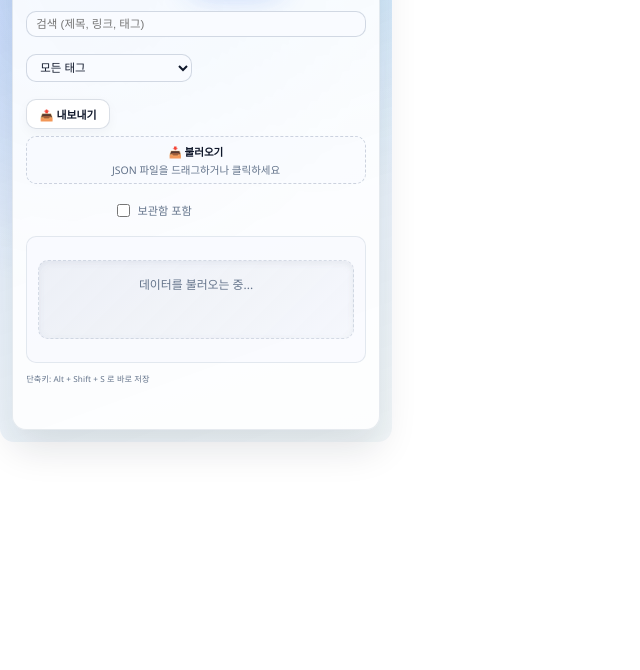
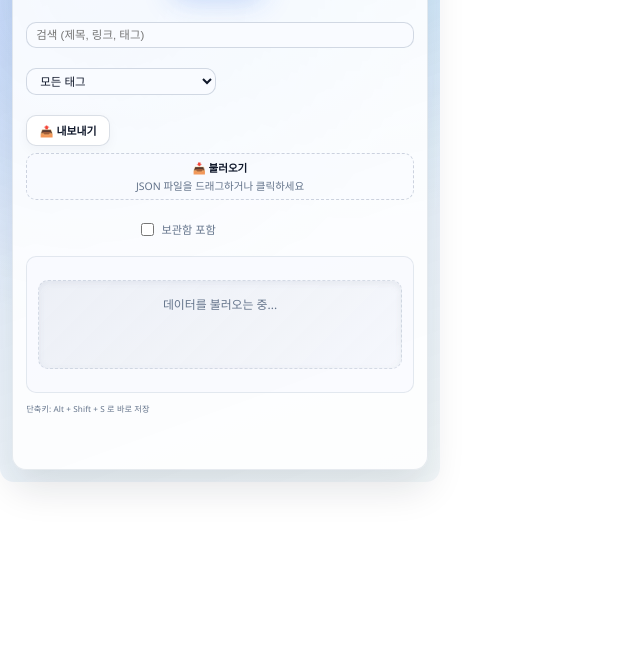
Before and after one commit to LEE-Kyungjae/LinkMinder, a website with bundled scripts: page pages/popup.html in a window 1280 px wide. Shown: the part 130-800 px from the top of the page, without its empty margins (0-640 px from the left). Built offline with nearby package versions, Linux system fonts and the light colour scheme; no server answers.

Commit message:
Increase popup dimensions for roomier layout

```diff
--- a/pages/popup.css
+++ b/pages/popup.css
@@ -26,9 +26,9 @@
 html,
 body {
   margin: 0;
-  width: 392px;
-  min-height: 520px;
-  max-height: 620px;
+  width: 440px;
+  min-height: 560px;
+  max-height: 720px;
 }
 
 body {
@@ -36,9 +36,9 @@ body {
 }
 
 .popup {
-  width: 392px;
-  min-height: 520px;
-  max-height: 620px;
+  width: 440px;
+  min-height: 560px;
+  max-height: 720px;
   height: auto;
   padding: 0.85rem;
   box-sizing: border-box;
@@ -59,8 +59,8 @@ body {
   display: grid;
   gap: 0.7rem;
   position: relative;
-  min-height: 520px;
-  max-height: 620px;
+  min-height: 560px;
+  max-height: 700px;
   overflow-y: auto;
 }
 
```
